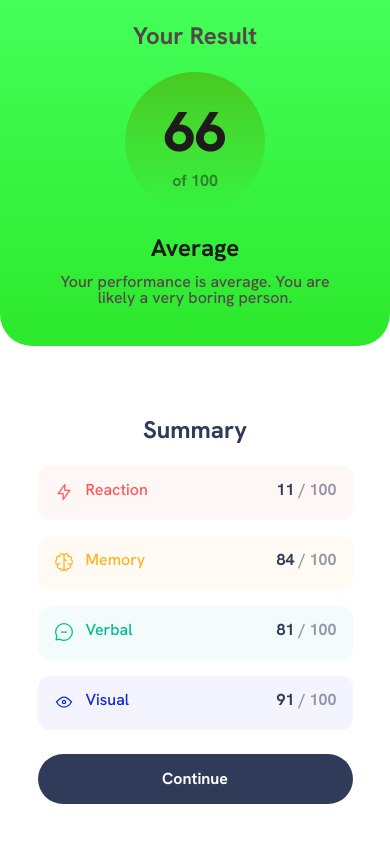
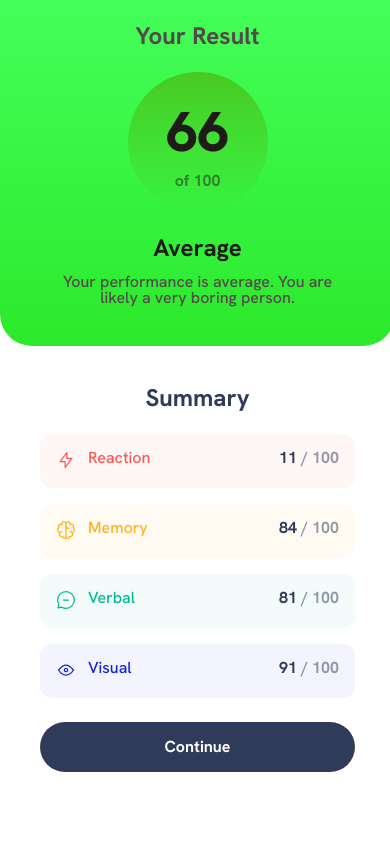
Before and after one commit to kxrn0/fem_results_summary_component, a website built with Vite: page index.html in a window 390 px wide. Built offline with nearby package versions, Linux system fonts and the light colour scheme.

Commit message:
fixed the absolute positioning on mobile

```diff
--- a/src/styles/summary.scss
+++ b/src/styles/summary.scss
@@ -275,6 +275,7 @@
       padding: 40px 57px;
       padding-top: 24px;
       border-radius: 0px 0px 32px 32px;
+      position: relative;
     }
   }
 
@@ -427,8 +428,8 @@
 
     @media screen and (max-width: 740px) {
       left: 0;
-      justify-content: end;
       align-items: center;
+      position: relative;
     }
   }
 
@@ -436,5 +437,8 @@
     border-radius: 0;
     width: 100%;
     height: 100%;
+
+    display: flex;
+    flex-direction: column-reverse;
   }
 }
```
